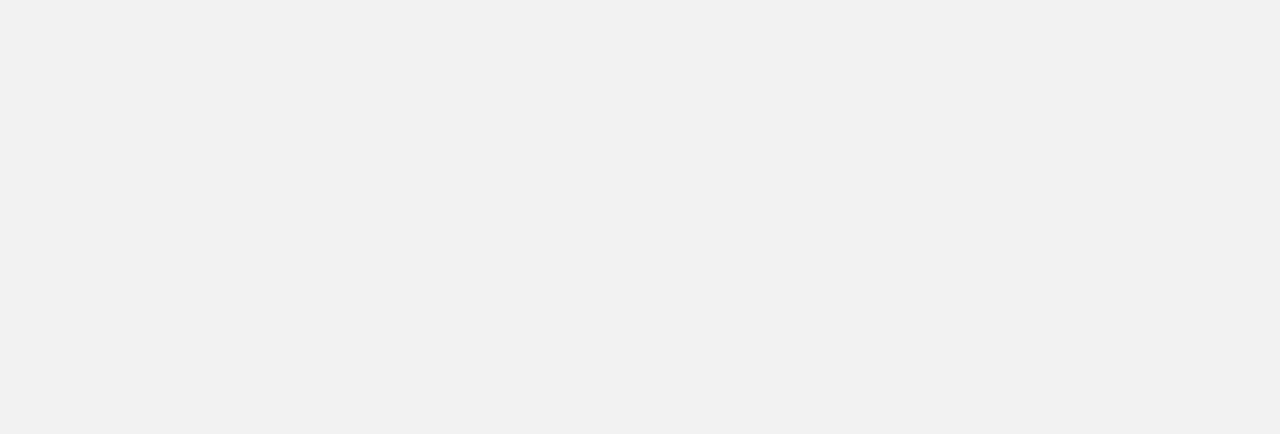
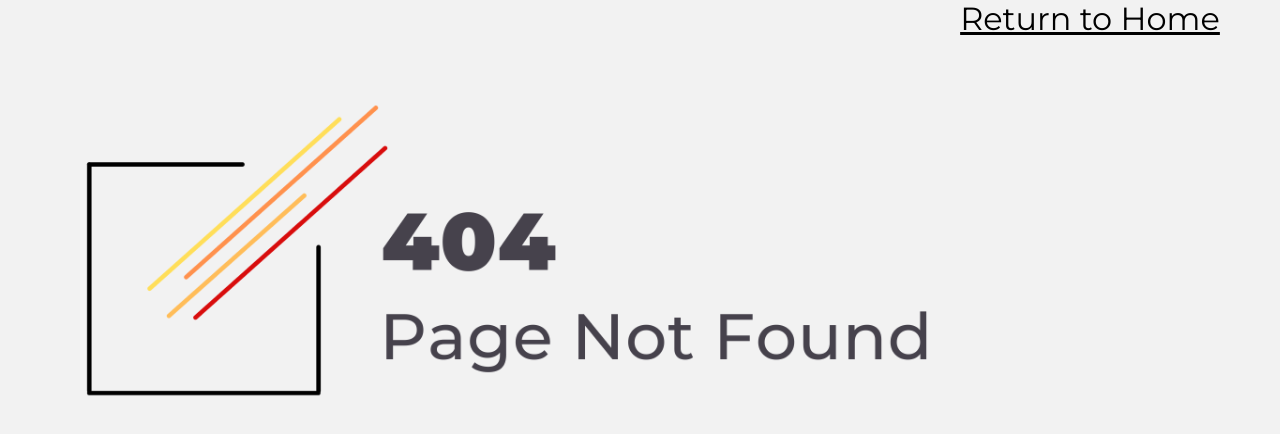
Before and after one commit to dcsil/blockcomet-frontend, a React (Create React App) app in the folder client/: page /404 in a window 1280 px wide. Before the commit this address had no page. Shown: the top 434 px of the page. Built offline with nearby package versions, Linux system fonts and the light colour scheme.

Commit message:
Created 404 page

```diff
--- a/client/src/App.js
+++ b/client/src/App.js
@@ -1,5 +1,6 @@
 import {
   BrowserRouter,
+  Navigate,
   Routes,
   Route,
 } from "react-router-dom";
@@ -10,6 +11,7 @@ import CreateProduct from './CreateProduct';
 import Dashboard from './Dashboard';
 import * as Sentry from "@sentry/react";
 import React from "react";
+import NotFoundPage from "./NotFoundPage";
 
 Sentry.init({
   dsn: "https://9b3d81b382e74643a9647070e5092443@o358880.ingest.sentry.io/6146694",
@@ -24,6 +26,8 @@ export const Routing = () => {
       <Route path="validate/:id" element={<Validate />} />
       <Route path="dashboard" element={<Dashboard />} />
       <Route path="create" element={<CreateProduct />} />
+      <Route path="/404" element={<NotFoundPage />} />
+      <Route path="*" element={<Navigate replace to="/404" />} />
     </Routes>
   )
 }
--- a/client/src/Home.js
+++ b/client/src/Home.js
@@ -46,7 +46,7 @@ function Home() {
                             {getLogo("logo-img")}
                         </Col>
                         <Col>
-                            <Form.Control className="search-bar" size="lg" type="text" data-testid="search-bar" placeholder={SEARCH_PLACEHOLDER} />
+                            <Form.Control className="search-bar" size="lg" type="text" data-testid="search-bar" placeholder={SEARCH_PLACEHOLDER} autoFocus/>
                         </Col>
                         <Col>
                             <Button type="submit" onClick={validateProduct} className="search-btn" variant="primary" size="lg" data-testid="search-btn"> {validateString} </Button>
--- /dev/null
+++ b/client/src/NotFoundPage.js
@@ -0,0 +1,17 @@
+import React from 'react';
+import { Link } from 'react-router-dom';
+import PageNotFound from './assets/404_not_found.png';
+import './css/NotFoundPage.css';
+
+class NotFoundPage extends React.Component{
+    render(){
+        return (<div className='page-not-found-container'>
+            <img className="page-not-found-img" src={PageNotFound}  />
+            <h2 style={{textAlign:"center"}}>
+              <Link to="/">Return to Home </Link>
+            </h2>
+          </div>
+          )
+    }
+}
+export default NotFoundPage;
--- /dev/null
+++ b/client/src/css/NotFoundPage.css
@@ -0,0 +1,9 @@
+.page-not-found-container {
+    display: flex;
+    justify-content: center;
+}
+
+.page-not-found-img {
+    height: 500px;
+    width: 900px;
+}
```
Also changed, not shown: client/src/assets/404_not_found.png (added).
